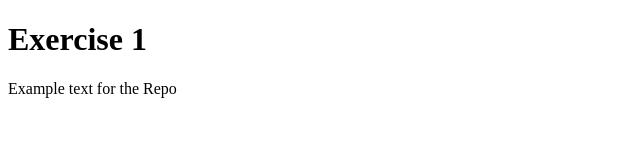
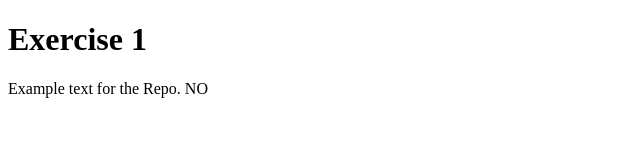
Before and after one commit to kanawati/exercise1, a plain HTML site: page index.html in a window 1280 px wide. Shown: the full height of the page, 0-640 px from the left. Drawn offline with Linux system fonts and the light colour scheme.

Commit message:
Update index.html

```diff
--- a/index.html
+++ b/index.html
@@ -5,6 +5,6 @@
   </head>
   <body>
     <h1>Exercise 1</h1>
-    <p>Example text for the Repo</p>
+    <p>Example text for the Repo. NO</p>
   </body>
 </html>
```
